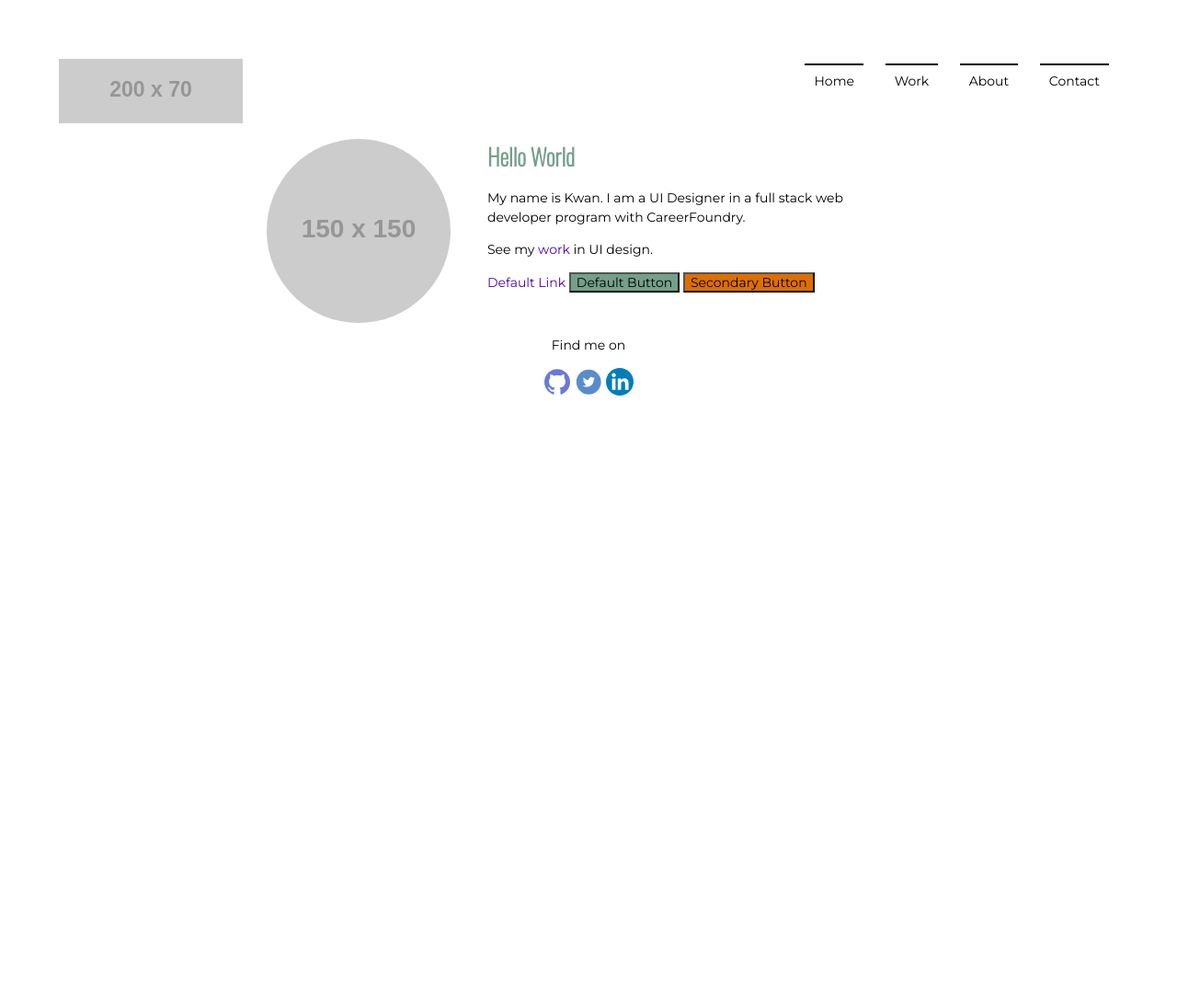
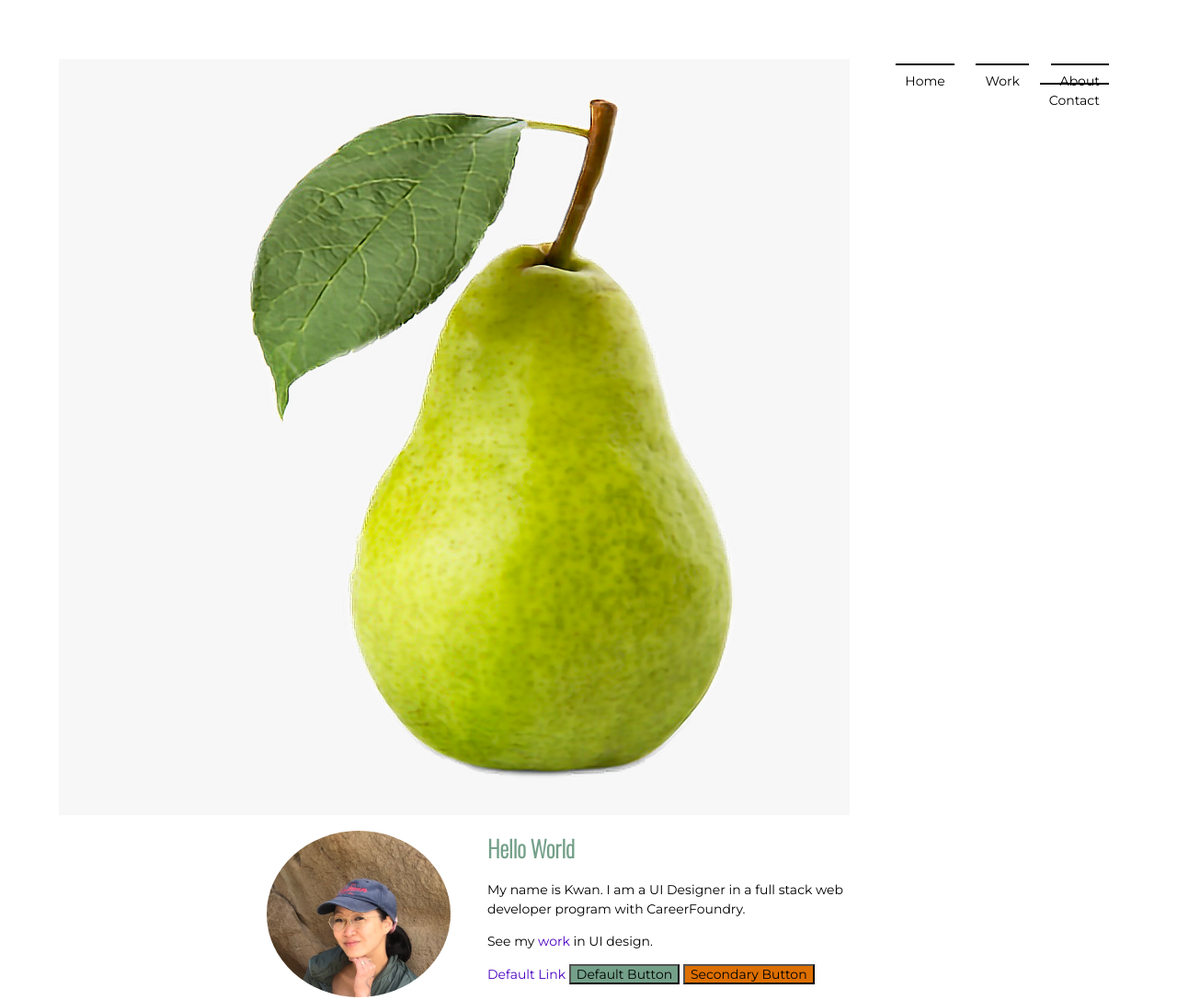
Before and after one commit to icequeen79/portfolio-website, a plain HTML site: page main-page.html in a window 1280 px wide. Shown: the top 1087 px of the page at 92% size. Before the commit the page ends 800 px from the top, so only its background shows below. Drawn offline with nearby package versions, Linux system fonts and the light colour scheme; placeholder pictures from the web are drawn by us.

Commit message:
Updated placeholder pics, page titles, and logo

```diff
--- a/main-page.html
+++ b/main-page.html
@@ -5,8 +5,8 @@
 <head>
     <meta name="viewport" content="width=device-width, initial-scale=1">
   <meta charset="utf-8">
-  <title>Kwan Yuan Liu</title>
-  <link rel="shortcut icon" href="http://www.wikipedia.org/static/favicon/wikipedia.ico">
+  <title>Kwan Yuan Liu's Portfolio</title>
+  <link rel="favicon" href="http://www.wikipedia.org/static/favicon/wikipedia.ico">
   <link rel="stylesheet" type="text/css" href="https://cdnjs.cloudflare.com/ajax/libs/normalize/8.0.0/normalize.min.css">
   <link href="https://fonts.googleapis.com/css2?family=Montserrat&family=Oswald:wght@200&display=swap" rel="stylesheet">
   <link rel="stylesheet" type="text/css" href="css/styles.css">
@@ -15,7 +15,7 @@
 <body>
 
 <header class="page-header">
-  <img src="http://via.placeholder.com/200x70" alt="Logo for Kwan Liu" class="page-header__item">
+  <img src="img/pear_favicon.png" alt="Logo for Kwan Liu" class="page-header__item">
   <nav class="page-header__item">
       <ul role="menubar" class="navigation-list top__nav-container topLeftBorders">
         <li role="presentation">
@@ -35,7 +35,7 @@
 </header>
 
     <div class="profile">
-      <img src="http://via.placeholder.com/150x150" class="profile_portrait" alt="Photo of Kwan Liu">
+      <img src="img/careerfoundry_samplepic.png" class="profile_portrait" alt="Photo of Kwan Liu">
       <h1>Hello World</h1>
       <p>My name is Kwan. I am a <span>UI Designer</span> in a <span>full stack web developer</span> program with CareerFoundry.
       </p>
```
Also changed, not shown: About.html (+2 -2 lines), Contact.html (+2 -2 lines), work.html (+2 -2 lines), img/careerfoundry_samplepic.png (added), img/pear_favicon.png (added), 1 other file.
